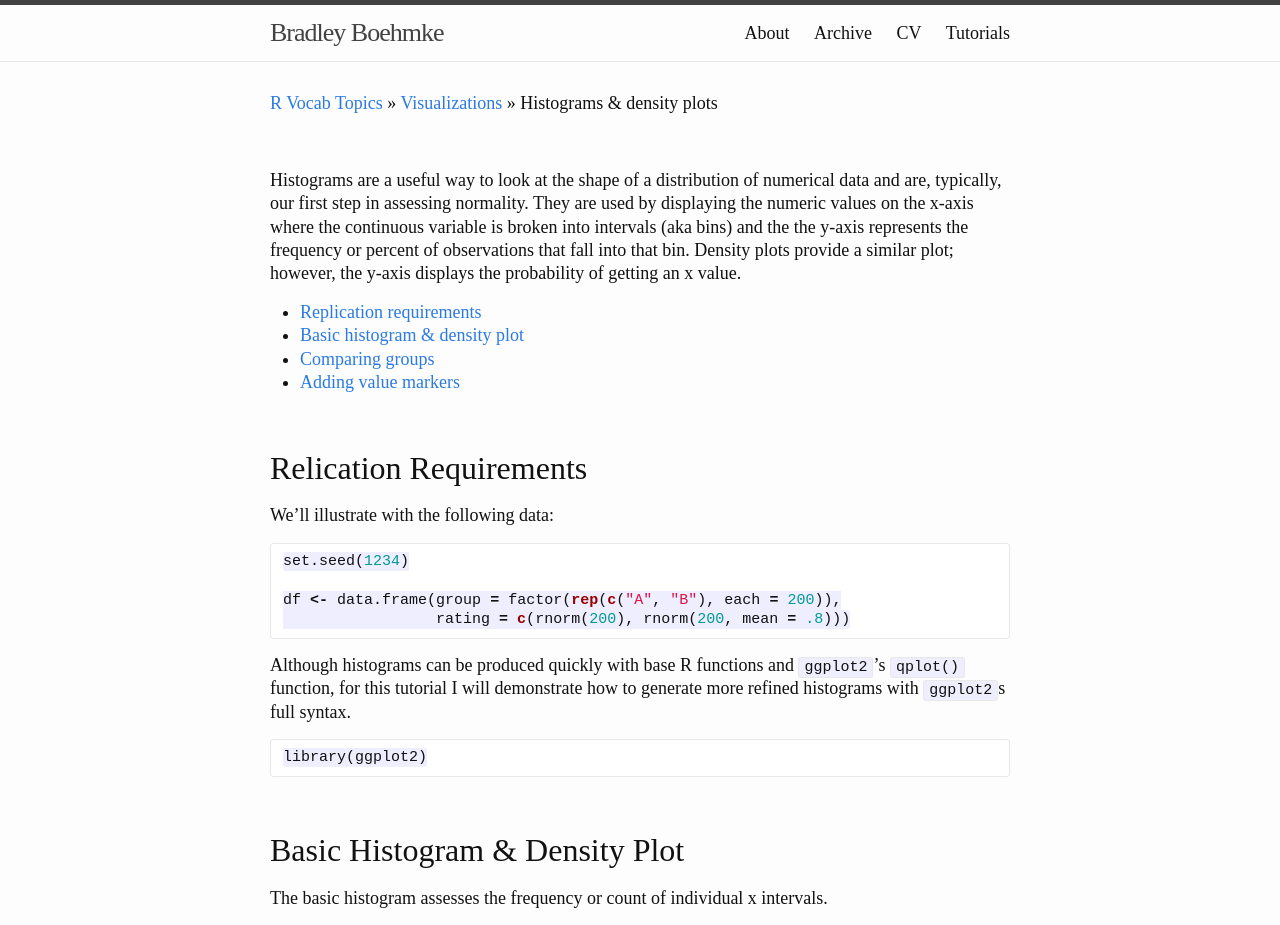
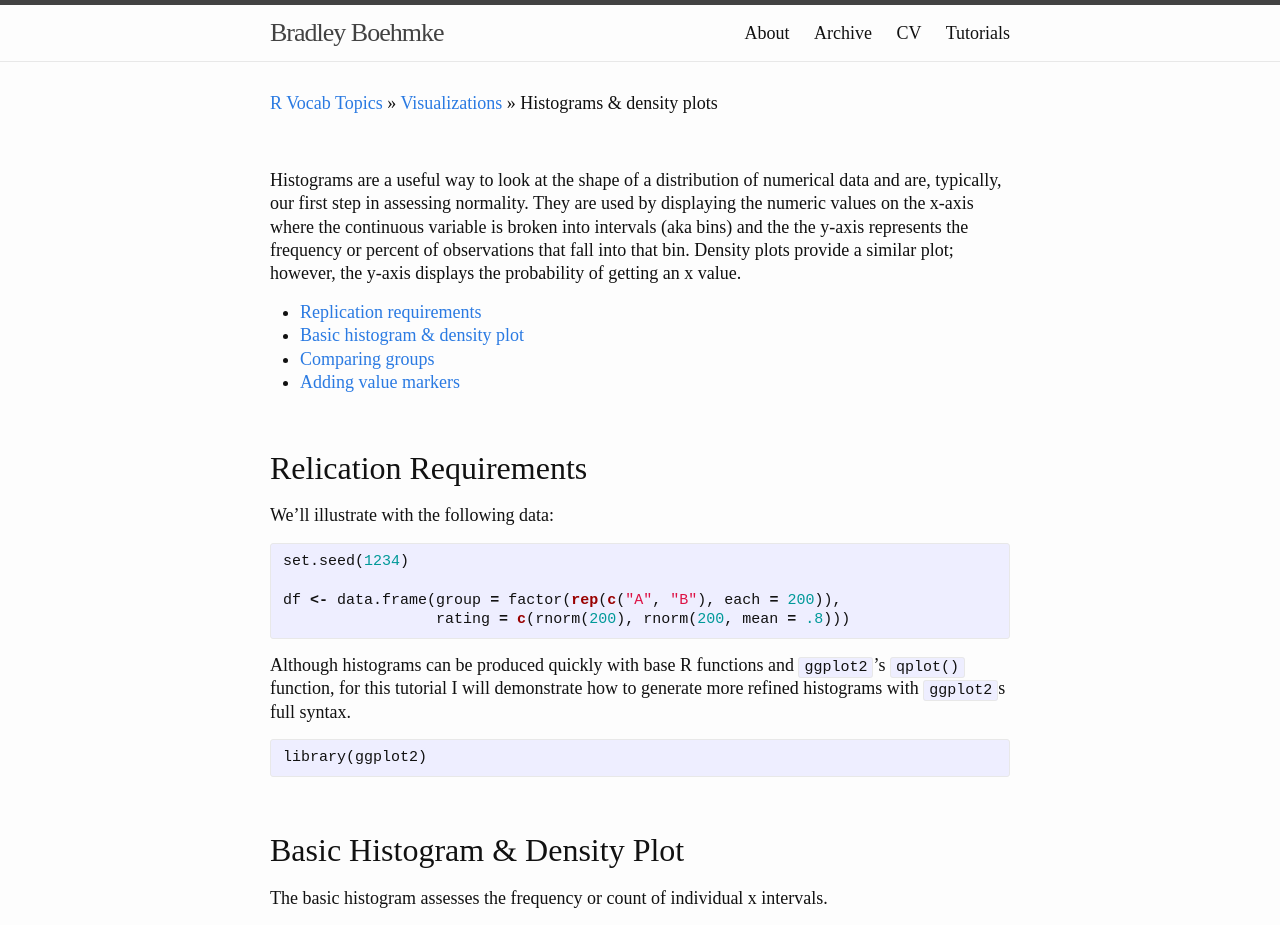
Before and after one commit to bradleyboehmke/bradleyboehmke, a Jekyll site: the page built from tutorials/histograms.md, in a window 1280 px wide. Shown: the top 925 px of the page. Built offline with Jekyll 4.4.1, drawn with Linux system fonts in a browser that asks for light colours.

Commit message:
Update histograms.md

````diff
--- a/tutorials/histograms.md
+++ b/tutorials/histograms.md
@@ -20,19 +20,19 @@
 We'll illustrate with the following data:
 
 
-```r
+{% highlight r %}
 set.seed(1234)
 
 df <- data.frame(group = factor(rep(c("A", "B"), each = 200)),
                  rating = c(rnorm(200), rnorm(200, mean = .8)))
-```
+{% endhighlight %}
 
 Although histograms can be produced quickly with base R functions and `ggplot2`'s `qplot()` function, for this tutorial I will demonstrate how to generate more refined histograms with `ggplot2`s full syntax.
 
 
-```r
+{% highlight r %}
 library(ggplot2)
-```
+{% endhighlight %}
 
 <br>
 
@@ -40,63 +40,61 @@
 The basic histogram assesses the frequency or count of individual x intervals.
 
 
-```r
+{% highlight r %}
 # default histogram
 ggplot(df, aes(x = rating)) +
         geom_histogram()
-```
 
-```
 ## `stat_bin()` using `bins = 30`. Pick better value with `binwidth`.
-```
+{% endhighlight %}
 
 <img src="Histogram_files/figure-html/unnamed-chunk-3-1.png" style="display: block; margin: auto;" />
 
-```r
+{% highlight r %}
 # Change colors for better distinction and adjust bin width
 ggplot(df, aes(x = rating)) +
         geom_histogram(binwidth = .3, color = "grey30", fill = "white")
-```
+{% endhighlight %}
 
 <img src="Histogram_files/figure-html/unnamed-chunk-3-2.png" style="display: block; margin: auto;" />
 
 To visualize the density of the distribution instead of the count:
 
 
-```r
+{% highlight r %}
 # default density plot
 ggplot(df, aes(x = rating)) +
         geom_density()
-```
+{% endhighlight %}
 
 <img src="Histogram_files/figure-html/unnamed-chunk-4-1.png" style="display: block; margin: auto;" />
 
-```r
+{% highlight r %}
 # get the density histogram
 ggplot(df, aes(x = rating)) +
         geom_histogram(aes(y = ..density..),
                      binwidth = .3, color = "grey30", fill = "white")
-```
+{% endhighlight %}
 
 <img src="Histogram_files/figure-html/unnamed-chunk-4-2.png" style="display: block; margin: auto;" />
 
-```r
+{% highlight r %}
 # overlay the histogram & density plot
 ggplot(df, aes(x = rating)) +
         geom_histogram(aes(y = ..density..),
                      binwidth = .3, color = "grey30", fill = "white") +
         geom_density()
-```
+{% endhighlight %}
 
 <img src="Histogram_files/figure-html/unnamed-chunk-4-3.png" style="display: block; margin: auto;" />
 
-```r
+{% highlight r %}
 # fill density overlay with transparent color
 ggplot(df, aes(x = rating)) +
         geom_histogram(aes(y = ..density..),
                      binwidth = .3, color = "grey30", fill = "white") +
         geom_density(alpha = .2, fill = "antiquewhite3")
-```
+{% endhighlight %}
 
 <img src="Histogram_files/figure-html/unnamed-chunk-4-4.png" style="display: block; margin: auto;" />
 
@@ -108,27 +106,27 @@
 Often, we want to compare the distributions of different groups within our data.  To compare the histograms and density plots of multiple groups we can do the following:
 
 
-```r
+{% highlight r %}
 # Overlaying histograms
 ggplot(df, aes(x = rating, fill = group)) +
         geom_histogram(binwidth = .3, alpha = .5, position = "identity")
-```
+{% endhighlight %}
 
 <img src="Histogram_files/figure-html/unnamed-chunk-5-1.png" style="display: block; margin: auto;" />
 
-```r
+{% highlight r %}
 # Interweaving histograms
 ggplot(df, aes(x = rating, fill = group)) +
         geom_histogram(binwidth = .3, position = "dodge")
-```
+{% endhighlight %}
 
 <img src="Histogram_files/figure-html/unnamed-chunk-5-2.png" style="display: block; margin: auto;" />
 
-```r
+{% highlight r %}
 # Overlaying density plots
 ggplot(df, aes(x = rating, fill = group)) +
         geom_density(alpha = .5)
-```
+{% endhighlight %}
 
 <img src="Histogram_files/figure-html/unnamed-chunk-5-3.png" style="display: block; margin: auto;" />
 
@@ -136,22 +134,22 @@
 We can also separate the histograms by using facets:
 
 
-```r
+{% highlight r %}
 # vertical faceting
 ggplot(df, aes(x = rating)) +
         geom_histogram(binwidth = .3, color = "grey30", fill = "white") +
         facet_grid(group ~ .)
-```
+{% endhighlight %}
 
 <img src="Histogram_files/figure-html/unnamed-chunk-6-1.png" style="display: block; margin: auto;" />
 
 
-```r
+{% highlight r %}
 # horizontal faceting
 ggplot(df, aes(x = rating)) +
         geom_histogram(binwidth = .3, color = "grey30", fill = "white") +
         facet_grid(. ~ group)
-```
+{% endhighlight %}
 
 <img src="Histogram_files/figure-html/unnamed-chunk-7-1.png" style="display: block; margin: auto;" />
 
@@ -164,20 +162,20 @@
 We can also add markers to indicate important values such as the mean or median:
 
 
-```r
+{% highlight r %}
 # Add mean line to single histogram
 ggplot(df, aes(x = rating)) +
         geom_histogram(binwidth = .3, color = "grey30", fill = "white") +
         geom_vline(aes(xintercept = mean(rating, na.rm = TRUE)),
                     color = "red", linetype = "dashed", size = 1)
-```
+{% endhighlight %}
 
 <img src="Histogram_files/figure-html/unnamed-chunk-8-1.png" style="display: block; margin: auto;" />
 
 To add lines for grouped data we need to do a little computation prior to graphing.  Here we simple create a new data frame with the mean values for each group and use that data to plot the mean lines:
 
 
-```r
+{% highlight r %}
 library(dplyr)
 
 # calculate mean for each group
@@ -190,19 +188,19 @@
         geom_histogram(binwidth = .3, alpha = .5, position = "identity") +
         geom_vline(data = df_mean, aes(xintercept = Avg, color = group),
                    linetype = "dashed", size = 1)
-```
+{% endhighlight %}
 
 <img src="Histogram_files/figure-html/unnamed-chunk-9-1.png" style="display: block; margin: auto;" />
 
 
-```r
+{% highlight r %}
 # Add mean line to faceted histograms
 ggplot(df, aes(x = rating)) +
         geom_histogram(binwidth = .3, color = "grey30", fill = "white") +
         facet_grid(. ~ group) +
         geom_vline(data = df_mean, aes(xintercept = Avg),
                    linetype = "dashed", size = 1, color = "red")
-```
+{% endhighlight %}
 
 <img src="Histogram_files/figure-html/unnamed-chunk-10-1.png" style="display: block; margin: auto;" />
 
````
